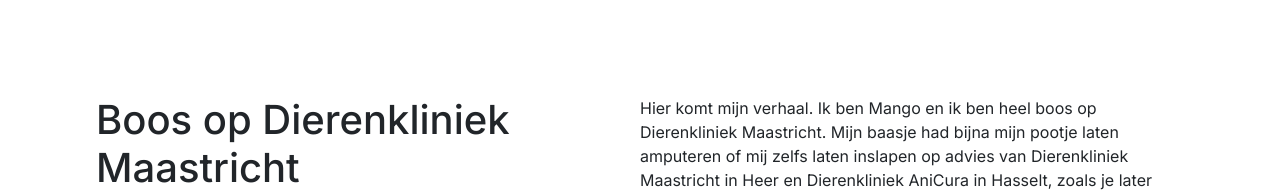
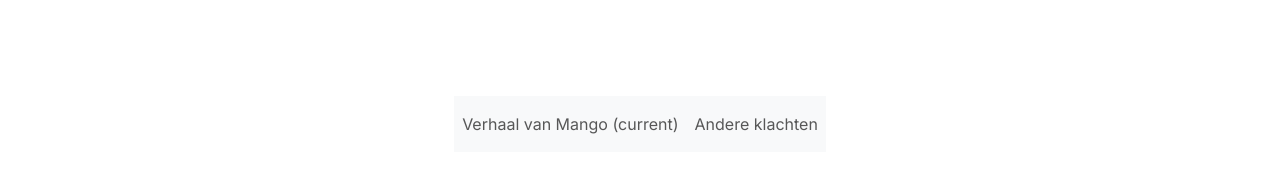
Before and after one commit to MikaH2BH/nextjs, a Next.js app: page / in a window 1280 px wide. Shown: the top 196 px of the page. Built offline with nearby package versions, Linux system fonts and the light colour scheme.

Commit message:
eeeeeeeeeeeeeeee

```diff
--- a/app/page.js
+++ b/app/page.js
@@ -10,6 +10,19 @@
 export default function Home() {
   return (
     <main className={styles.main}>
+      <nav class="navbar navbar-expand-lg navbar-light bg-light">
+        <div class="collapse navbar-collapse" id="navbarNav">
+          <ul class="navbar-nav">
+            <li class="nav-item active">
+              <a class="nav-link" href="#">Verhaal van Mango <span class="sr-only">(current)</span></a>
+            </li>
+            <li class="nav-item">
+              <a class="nav-link" href="#">Andere klachten</a>
+            </li>
+
+          </ul>
+        </div>
+      </nav>
       <div className={styles.grid}>
         <div>
           <h1>Boos op Dierenkliniek Maastricht</h1>
```
